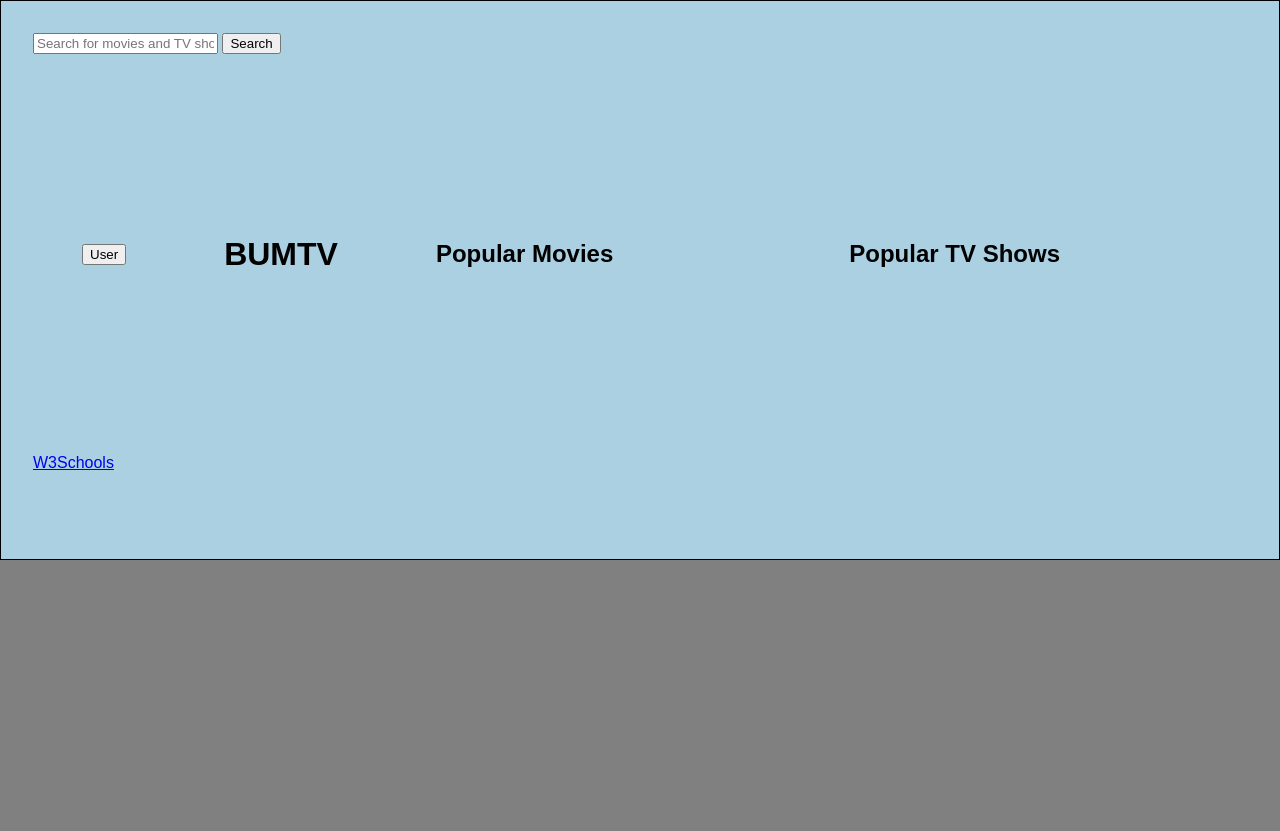
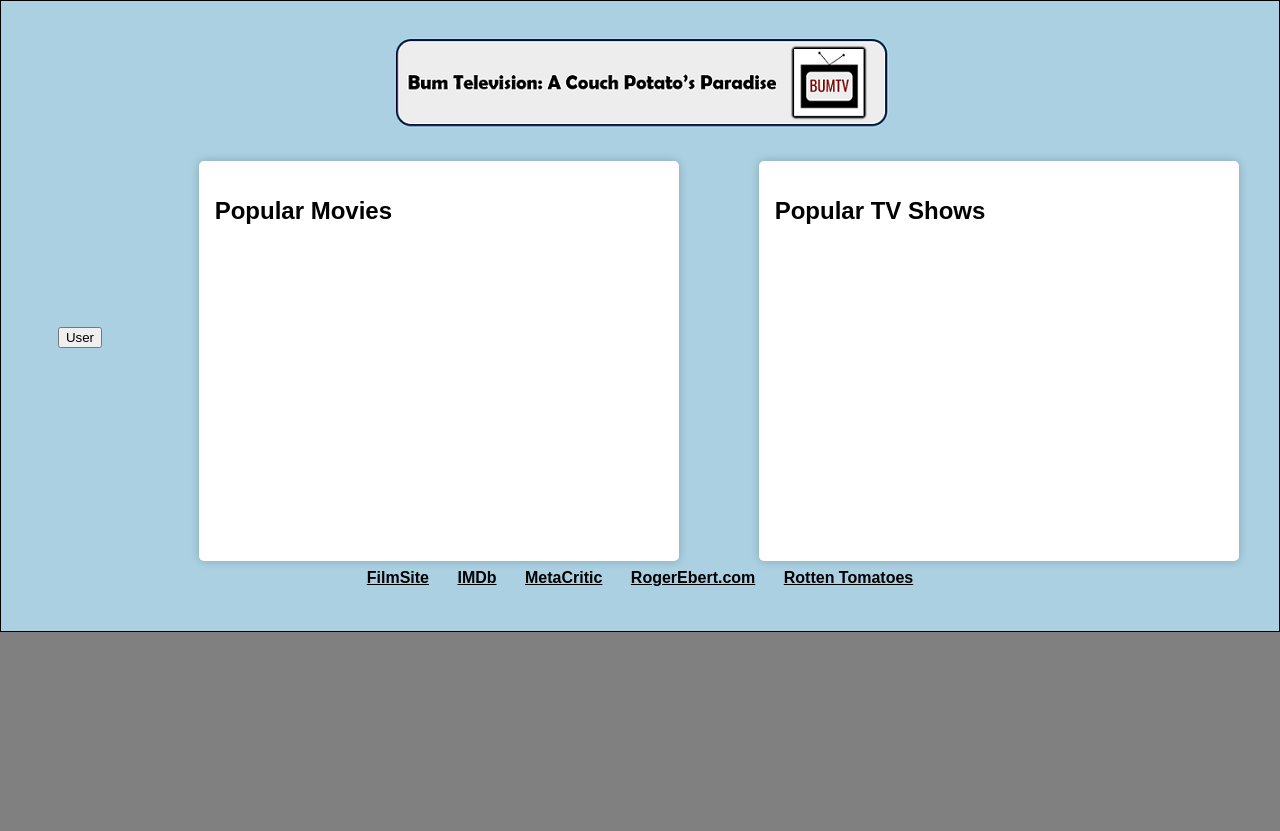
Before and after one commit to BUMETCS673/project-team-4, a Flask app: page /landing-page in a window 1280 px wide. Shown: the top 831 px of the page. Run offline with Flask 2, Linux system fonts and the light colour scheme; data that the repository does not hold is empty.

Commit message:
updating css and js

```diff
--- a/src/app/database/db_schema/app_db_schema.sql
+++ b/src/app/database/db_schema/app_db_schema.sql
@@ -30,6 +30,12 @@ CREATE TABLE shares (
   FOREIGN KEY (review_id) REFERENCES reviews(review_id)
 );
 
+CREATE TABLE watch_list (
+  watch_list_id INT AUTO_INCREMENT PRIMARY KEY,
+  mov_show_id INT NOT NULL,
+  FOREIGN KEY (mov_show_id) REFERENCES movies_shows(mov_show_id)
+)
+
 ALTER TABLE users
 ADD COLUMN validationcode VARCHAR(6) AFTER hashed_password;
 
--- a/src/app/js/footer.js
+++ b/src/app/js/footer.js
@@ -1,7 +1,11 @@
 let footer = document.querySelector("footer");
 
 let footer_body = `
-<a href="https://www.w3schools.com">W3Schools</a>
+<a class = "footer-links" href="https://www.filmsite.org/">FilmSite</a>
+<a class = "footer-links" href="https://www.imdb.com">IMDb</a>
+<a class = "footer-links" href="https://www.metacritic.com">MetaCritic</a>
+<a class = "footer-links" href="https://www.rogerebert.com/reviews">RogerEbert.com</a>
+<a class = "footer-links" href="https://www.rottentomatoes.com">Rotten Tomatoes</a>
     `;
 
 footer.innerHTML = footer_body
--- /dev/null
+++ b/src/app/js/header.js
@@ -0,0 +1,5 @@
+let header = document.querySelector("header");
+
+let header_body = `<img src="../assets/logo.png">`;
+
+header.innerHTML = header_body;
--- a/src/app/static/css/styles.css
+++ b/src/app/static/css/styles.css
@@ -1,7 +1,6 @@
 * {
     box-sizing: border-box;
 }
-
 
 body {
 
@@ -13,7 +12,10 @@ body {
     margin: auto;
     min-height: 70vh;
 
-    padding: 2em;
+    padding-bottom: 2em;
+    padding-left: 2em;
+    padding-right: 2em;
+    padding-top: .5em;
     width: 80em;
 }
 
@@ -26,17 +28,54 @@ html {
     display: flex;
     justify-content: space-around;
     align-items: center;
-    height: 25em;
+    height: 17em;
+    margin-top: 3em;
+}
+
+.error {
+    height: 4em;
+    margin-left: 5em;
+}
+
+footer {
+    height: auto;
+    margin-bottom: .75em;
+    margin-top: 4em;
+    padding-top: 2em;
+    text-align: center;
+}
+
+.footer-links {
+    color: black;
+    font-size: medium;
+    font-weight: bold;
+    padding: .75em;
+}
+
+header {
+    align-content: center;
+    height: 9em;
+    padding: 1em;
+}
+
+img {
+
+    display: block;
+    margin-left: auto;
+    margin-right: auto;
 }
 
 .left {
-    width: 40em;
+    width: 30em;
     background-color: #fff;
-    margin-top: 3.75em;
-    padding: 20px;
+    height: 25em;
     border-radius: 5px;
     box-shadow: 0 0 10px rgba(0, 0, 0, 0.2);
+    padding: 1em;
+    margin-left: 5em;
+
 }
+
 
 .right {
     width: 45%;
@@ -44,4 +83,28 @@ html {
     padding: 20px;
     border-radius: 5px;
     box-shadow: 0 0 10px rgba(0, 0, 0, 0.2);
+    margin-right: 5em;
+    margin-bottom: 11em;
 }
+
+.left-landing {
+    width: 30em;
+    background-color: #fff;
+    height: 25em;
+    border-radius: 5px;
+    box-shadow: 0 0 10px rgba(0, 0, 0, 0.2);
+    padding: 1em;
+    margin-left: 5em;
+
+}
+
+
+.right-landing {
+    width: 45%;
+    background-color: #fff;
+    padding: 20px;
+    border-radius: 5px;
+    box-shadow: 0 0 10px rgba(0, 0, 0, 0.2);
+    margin-right: 5em;
+    margin-bottom: 11em;
+}
--- a/src/app/templates/landing_page.html
+++ b/src/app/templates/landing_page.html
@@ -1,5 +1,6 @@
 <!doctype html>
 <html>
+
 <head>
     <!--<style>
             .scrollable-container {
@@ -22,6 +23,7 @@
             }-->
     </style>
 </head>
+
 <body>
     <header>
         <div class="search-bar">
@@ -32,11 +34,12 @@
         </div>
     </header>
     <div class="container">
+        <nav></nav>
         <form method="POST" action={{url_for('profilePage')}}>
             <input type="submit" class="form-control user-profile-icon user-profile-button" value="User" readonly>
         </form>
-        <h1>BUMTV</h1>
-
+        <div class="container">
+            <div class="left">
                 <h2>Popular Movies</h2>
                 <div class="scrollable-container">
                     <ul class="list-group">
@@ -54,7 +57,8 @@
                         {% endfor %}
                     </ul>
                 </div>
-
+            </div>
+            <div class="left">
                 <h2>Popular TV Shows</h2>
                 <div class="scrollable-container">
                     <ul class="list-group">
@@ -73,8 +77,13 @@
                     </ul>
                 </div>
             </div>
+
+        </div>
+    </div>
     <footer></footer>
     <script src="../js/head.js"></script>
+    <script src="../js/header.js"></script>
     <script src="../js/footer.js"></script>
 </body>
+
 </html>
--- a/src/app/templates/profile_page.html
+++ b/src/app/templates/profile_page.html
@@ -9,6 +9,7 @@
         <button type="submit" id="Back" name="Back" value='Back'>Back</button>
     </form>
     <div class="container">
+        <nav></nav>
         <h1>User Profile</h1>
 
         <div class="profile-info">
@@ -28,7 +29,9 @@
     </div>
     <footer></footer>
     <script src="../js/head.js"></script>
+    <script src="../js/header.js"></script>
     <script src="../js/footer.js"></script>
+    <script src="../js/nav.js"></script>
 </body>
 
 </html>
--- a/src/app/templates/search_results.html
+++ b/src/app/templates/search_results.html
@@ -22,6 +22,7 @@
     </ul>
     <footer></footer>
     <script src="../js/head.js"></script>
+    <script src="../js/header.js"></script>
     <script src="../js/footer.js"></script>
 </body>
 </html>
--- a/src/app/templates/verify.html
+++ b/src/app/templates/verify.html
@@ -29,6 +29,7 @@
     </div>
     <footer></footer>
     <script src="../js/head.js"></script>
+    <script src="../js/header.js"></script>
     <script src="../js/footer.js"></script>
 </body>
 </html>
```
Also changed, not shown: src/app/js/nav.js (added, +10 -0 lines), src/app/templates/index.html (+6 -3 lines), README.md, src/app/Picture1.png (added), src/app/assets/BUMTVLogo.archive.png (added), src/app/assets/logo.png (added). Lines whose indentation alone changed are shown as unchanged.
